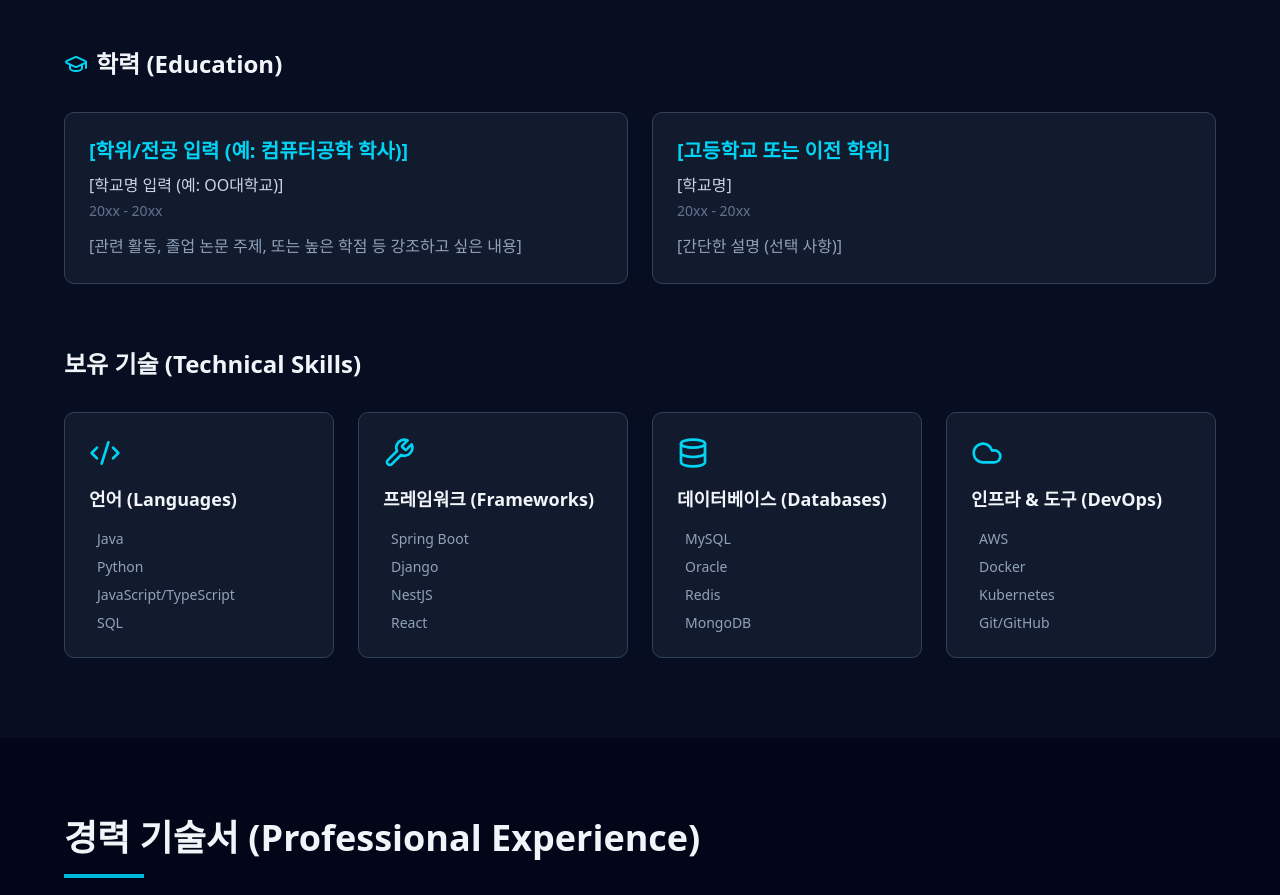
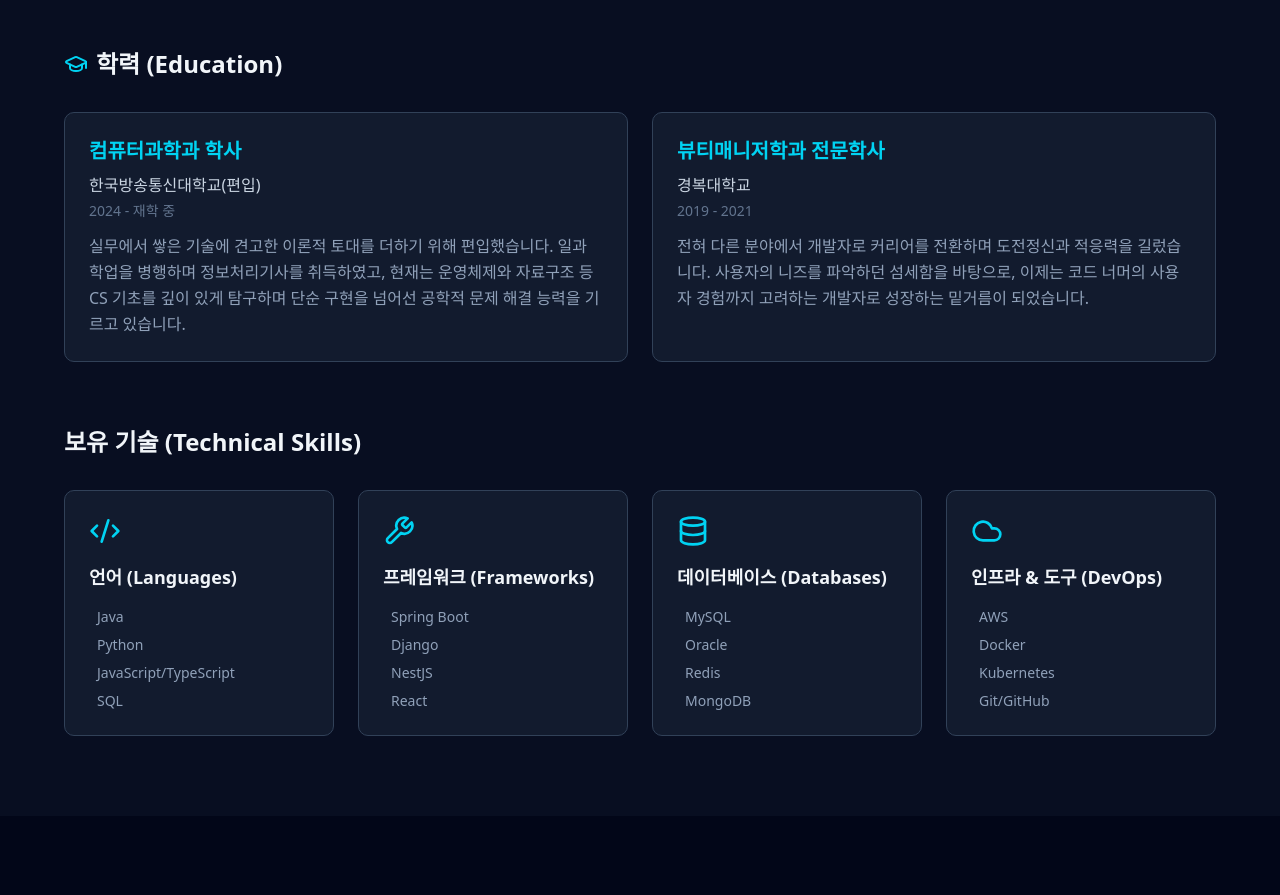
Before and after one commit to LeeRoa/LeeRoa.github.io, a React app: page / in a window 1280 px wide. Shown: the part 940-1835 px from the top of the page. Built offline with nearby package versions, Linux system fonts and the light colour scheme; the HTML template or start-up script is replaced by a standard one.

Commit message:
Resume 학력 문구 수정

```diff
--- a/src/components/Resume.tsx
+++ b/src/components/Resume.tsx
@@ -3,16 +3,16 @@ import { GraduationCap, Code2, Database, Cloud, Wrench } from "lucide-react";
 // 1. 학력 데이터 입력 (최신순)
 const education = [
   {
-    degree: "[학위/전공 입력 (예: 컴퓨터공학 학사)]",
-    school: "[학교명 입력 (예: OO대학교)]",
-    year: "20xx - 20xx",
-    description: "[관련 활동, 졸업 논문 주제, 또는 높은 학점 등 강조하고 싶은 내용]"
+    degree: "컴퓨터과학과 학사",
+    school: "한국방송통신대학교(편입)",
+    year: "2024 - 재학 중",
+    description: "실무에서 쌓은 기술에 견고한 이론적 토대를 더하기 위해 편입했습니다. 일과 학업을 병행하며 정보처리기사를 취득하였고, 현재는 운영체제와 자료구조 등 CS 기초를 깊이 있게 탐구하며 단순 구현을 넘어선 공학적 문제 해결 능력을 기르고 있습니다."
   },
   {
-    degree: "[고등학교 또는 이전 학위]",
-    school: "[학교명]",
-    year: "20xx - 20xx",
-    description: "[간단한 설명 (선택 사항)]"
+    degree: "뷰티매니저학과 전문학사",
+    school: "경복대학교",
+    year: "2019 - 2021",
+    description: "전혀 다른 분야에서 개발자로 커리어를 전환하며 도전정신과 적응력을 길렀습니다. 사용자의 니즈를 파악하던 섬세함을 바탕으로, 이제는 코드 너머의 사용자 경험까지 고려하는 개발자로 성장하는 밑거름이 되었습니다."
   }
 ];
 
```
